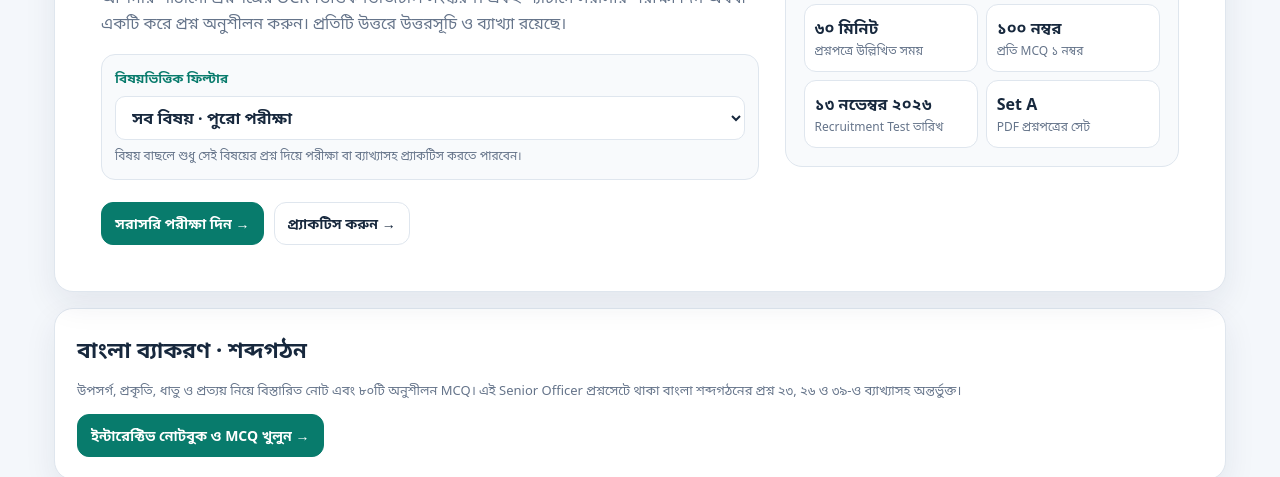
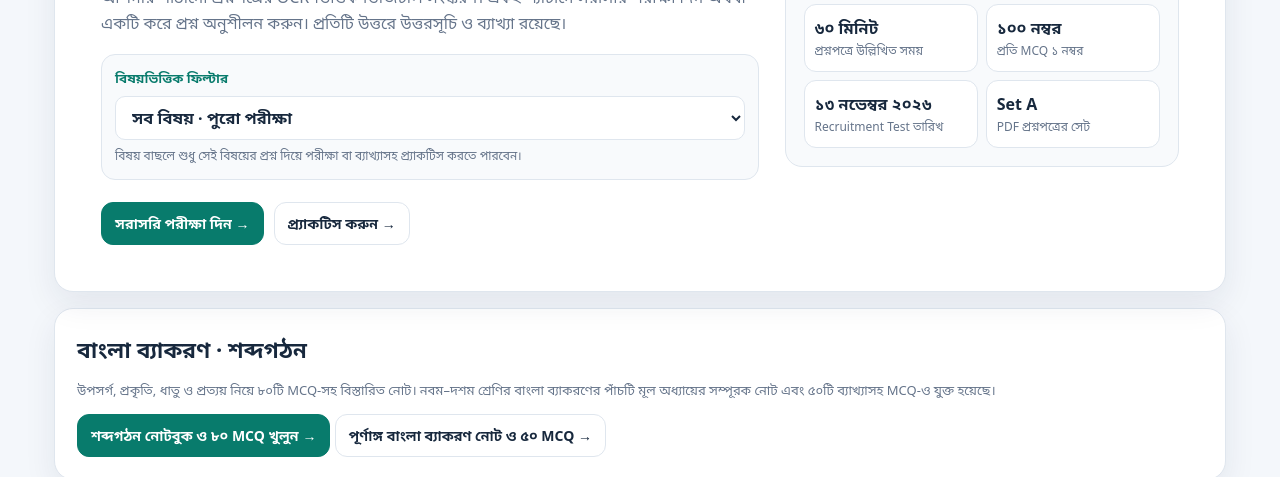
Before and after one commit to nayeemEmolin/OnlineMCQ, a plain HTML site: page bank/index.html in a window 1280 px wide. Shown: the part 326-803 px from the top of the page. Drawn offline with Linux system fonts and the light colour scheme.

Commit message:
Link complete Bangla grammar notebook

```diff
--- a/bank/index.html
+++ b/bank/index.html
@@ -12,7 +12,7 @@ body.inside-screen .topbar .theme-toggle{display:none}
 <header class="topbar"><div class="brandline"><div class="mark">11B</div><div><div class="eyebrow">11 BANKS · EXAM PREPARATION</div><div class="brand-sub">Senior Officer (General) · 9th Grade</div></div></div><div class="top-actions"><button type="button" class="theme-toggle"><span class="theme-icon">🌙</span><span class="theme-label">ডার্ক মোড</span></button><a class="btn secondary" href="../">← সব পরীক্ষা</a></div></header>
 <section id="landing" class="screen active">
 <div class="hero card"><div><div class="eyebrow">RECRUITMENT TEST · 2026 · SET A</div><h1>ব্যাংক Senior Officer<br>প্রস্তুতি ও মক পরীক্ষা</h1><p>আপনার পাঠানো প্রশ্নপত্রের OCR-ভিত্তিক ডিজিটাল সংস্করণ। একই প্যাটার্নে সরাসরি পরীক্ষা দিন অথবা একটি করে প্রশ্ন অনুশীলন করুন। প্রতিটি উত্তরে উত্তরসূচি ও ব্যাখ্যা রয়েছে।</p><div class="subject-filter"><label for="subjectFilter">বিষয়ভিত্তিক ফিল্টার</label><select id="subjectFilter"><option value="all">সব বিষয় · পুরো পরীক্ষা</option></select><small id="filterHint">বিষয় বাছলে শুধু সেই বিষয়ের প্রশ্ন দিয়ে পরীক্ষা বা ব্যাখ্যাসহ প্র্যাকটিস করতে পারবেন।</small></div><div class="actions"><button class="btn primary" id="directBtn">সরাসরি পরীক্ষা দিন →</button><button class="btn secondary" id="practiceBtn">প্র্যাকটিস করুন →</button></div></div><aside class="exam-visual"><strong>১০০ MCQ</strong><small>Senior Officer (General) · Job ID 26101</small><div class="mini-grid"><div class="mini"><b>৬০ মিনিট</b><span>প্রশ্নপত্রে উল্লিখিত সময়</span></div><div class="mini"><b>১০০ নম্বর</b><span>প্রতি MCQ ১ নম্বর</span></div><div class="mini"><b>১৩ নভেম্বর ২০২৬</b><span>Recruitment Test তারিখ</span></div><div class="mini"><b>Set A</b><span>PDF প্রশ্নপত্রের সেট</span></div></div></aside></div>
-<div class="section card" style="margin-top:16px"><h2>বাংলা ব্যাকরণ · শব্দগঠন</h2><p class="muted">উপসর্গ, প্রকৃতি, ধাতু ও প্রত্যয় নিয়ে বিস্তারিত নোট এবং ৮০টি অনুশীলন MCQ। এই Senior Officer প্রশ্নসেটে থাকা বাংলা শব্দগঠনের প্রশ্ন ২৩, ২৬ ও ৩৯-ও ব্যাখ্যাসহ অন্তর্ভুক্ত।</p><a class="btn primary" href="../caab/bangla-word-formation.html?v=20261119e">ইন্টারেক্টিভ নোটবুক ও MCQ খুলুন →</a></div>
+<div class="section card" style="margin-top:16px"><h2>বাংলা ব্যাকরণ · শব্দগঠন</h2><p class="muted">উপসর্গ, প্রকৃতি, ধাতু ও প্রত্যয় নিয়ে ৮০টি MCQ-সহ বিস্তারিত নোট। নবম–দশম শ্রেণির বাংলা ব্যাকরণের পাঁচটি মূল অধ্যায়ের সম্পূরক নোট এবং ৫০টি ব্যাখ্যাসহ MCQ-ও যুক্ত হয়েছে।</p><a class="btn primary" href="../caab/bangla-word-formation.html?v=20261119f">শব্দগঠন নোটবুক ও ৮০ MCQ খুলুন →</a> <a class="btn secondary" href="../caab/bangla-grammar-complete.html?v=20261119f">পূর্ণাঙ্গ বাংলা ব্যাকরণ নোট ও ৫০ MCQ →</a></div>
 <div class="section card"><h2>পরীক্ষার সংক্ষিপ্ত তথ্য</h2><p class="muted">প্রেরিত প্রশ্নপত্রের প্রথম পাতার শিরোনাম ও সময়/নম্বর নির্দেশনা থেকে নেওয়া।</p><div class="fact-grid"><div class="fact"><b>পদ</b><span>Senior Officer (General)</span></div><div class="fact"><b>গ্রেড ৯</b><span>Job ID 26101</span></div><div class="fact"><b>১ ঘণ্টা</b><span>সময়</span></div><div class="fact"><b>১০০</b><span>পূর্ণ নম্বর</span></div></div>
 <div class="distribution"><h3>বিষয়ভিত্তিক প্রশ্ন ও টপিক বণ্টন</h3><p class="muted">প্রশ্নপত্রে থাকা প্রশ্নগুলোর টপিক ধরে গণনা করা হয়েছে; প্রতিটি MCQ = ১ নম্বর। বিষয়ের সারিতে ক্লিক করলে টপিক অনুযায়ী সংখ্যা খুলবে।</p><div id="topicDistribution" class="distribution-list"></div><div class="total-row"><span>সর্বমোট</span><span>১০০ MCQ · ১০০ নম্বর</span></div></div>
 <div class="target"><b>স্কোরিং:</b> প্রতিটি সঠিক উত্তরে ১ নম্বর, ভুল/ফাঁকা উত্তরে ০। PDF-এ নেগেটিভ মার্কিং উল্লেখ নেই; এটি অনুশীলনের স্কোরিং নিয়ম।</div>
```
